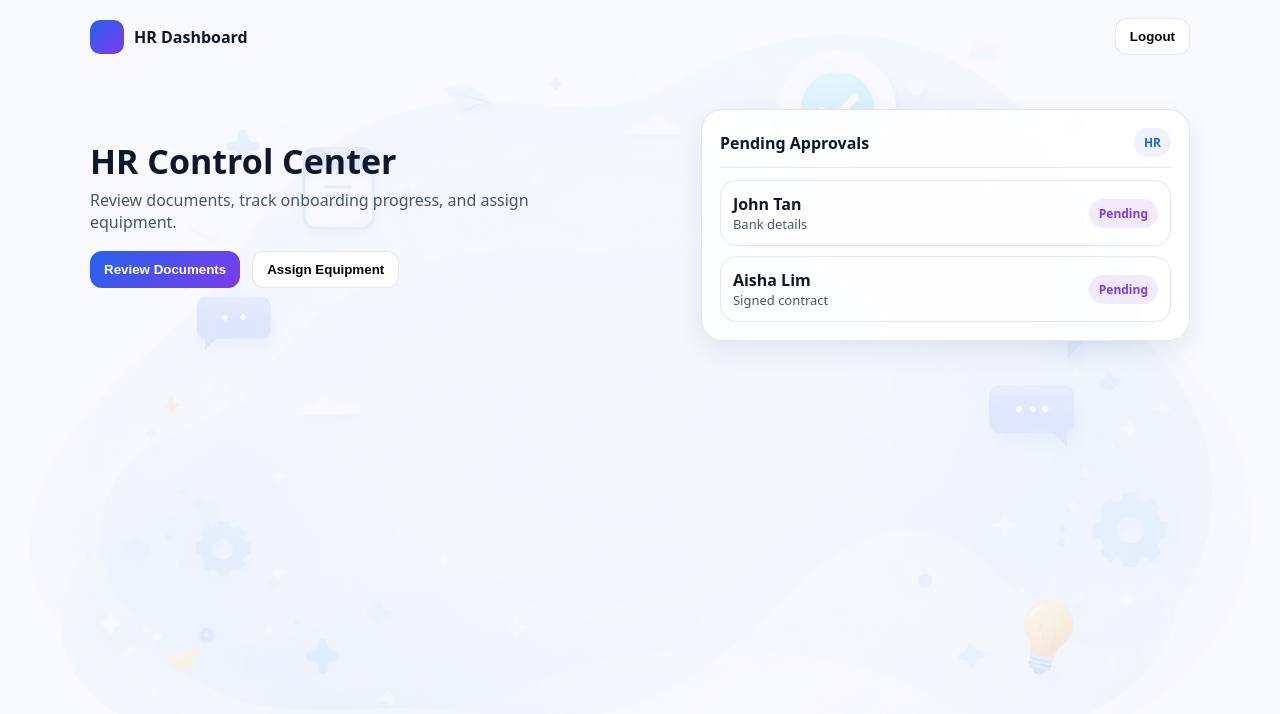
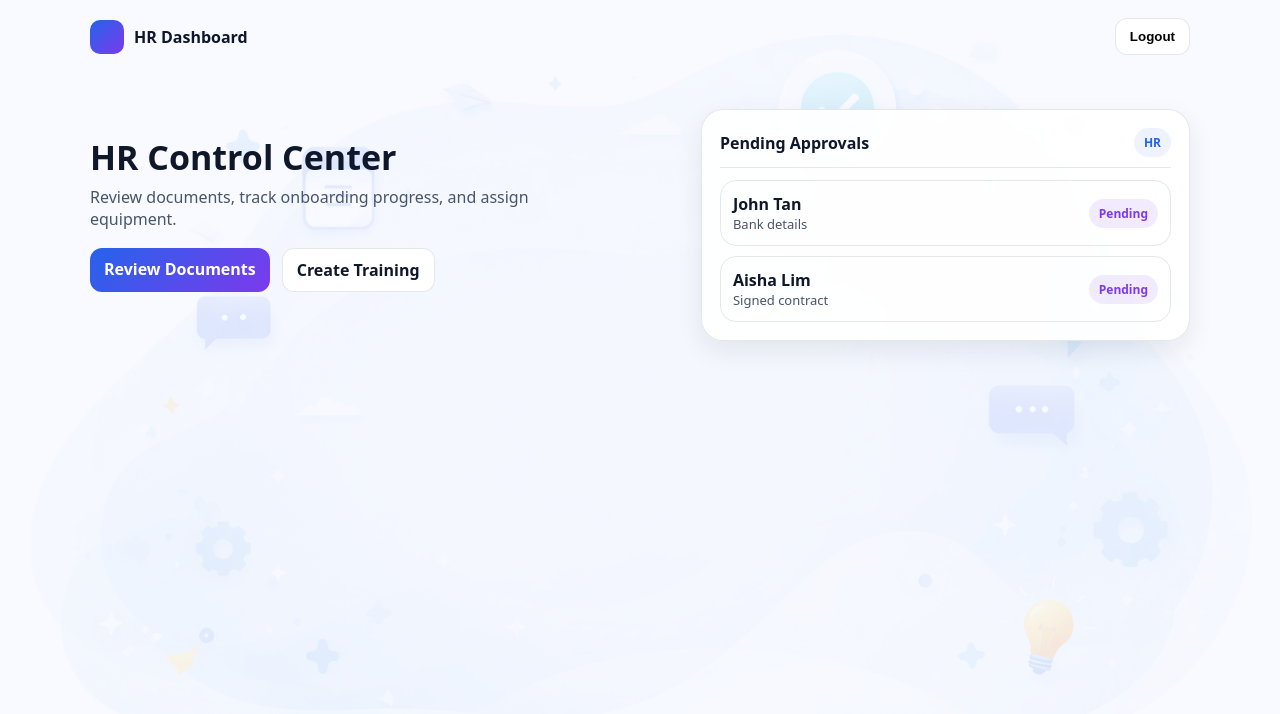
Before and after one commit to sleepingeraser/hr-onboarding, a website: page public/hr.html in a window 1280 px wide. Drawn offline with Linux system fonts and the light colour scheme; files whose address does not match are found by name.

Commit message:
dashboard

```diff
--- a/public/hr.html
+++ b/public/hr.html
@@ -29,18 +29,10 @@
             Review documents, track onboarding progress, and assign equipment.
           </p>
           <div class="hero-actions">
-            <button
-              class="btn btn-primary"
-              onclick="alert('Next: implement HR workflows')"
+            <a class="btn btn-primary" href="/hr-documents.html"
+              >Review Documents</a
             >
-              Review Documents
-            </button>
-            <button
-              class="btn"
-              onclick="alert('Next: implement equipment assignment')"
-            >
-              Assign Equipment
-            </button>
+            <a class="btn" href="/hr-training.html">Create Training</a>
           </div>
 
           <p id="status" style="margin-top: 16px"></p>
```
Also changed, not shown: public/employee.html (+3 -12 lines).
